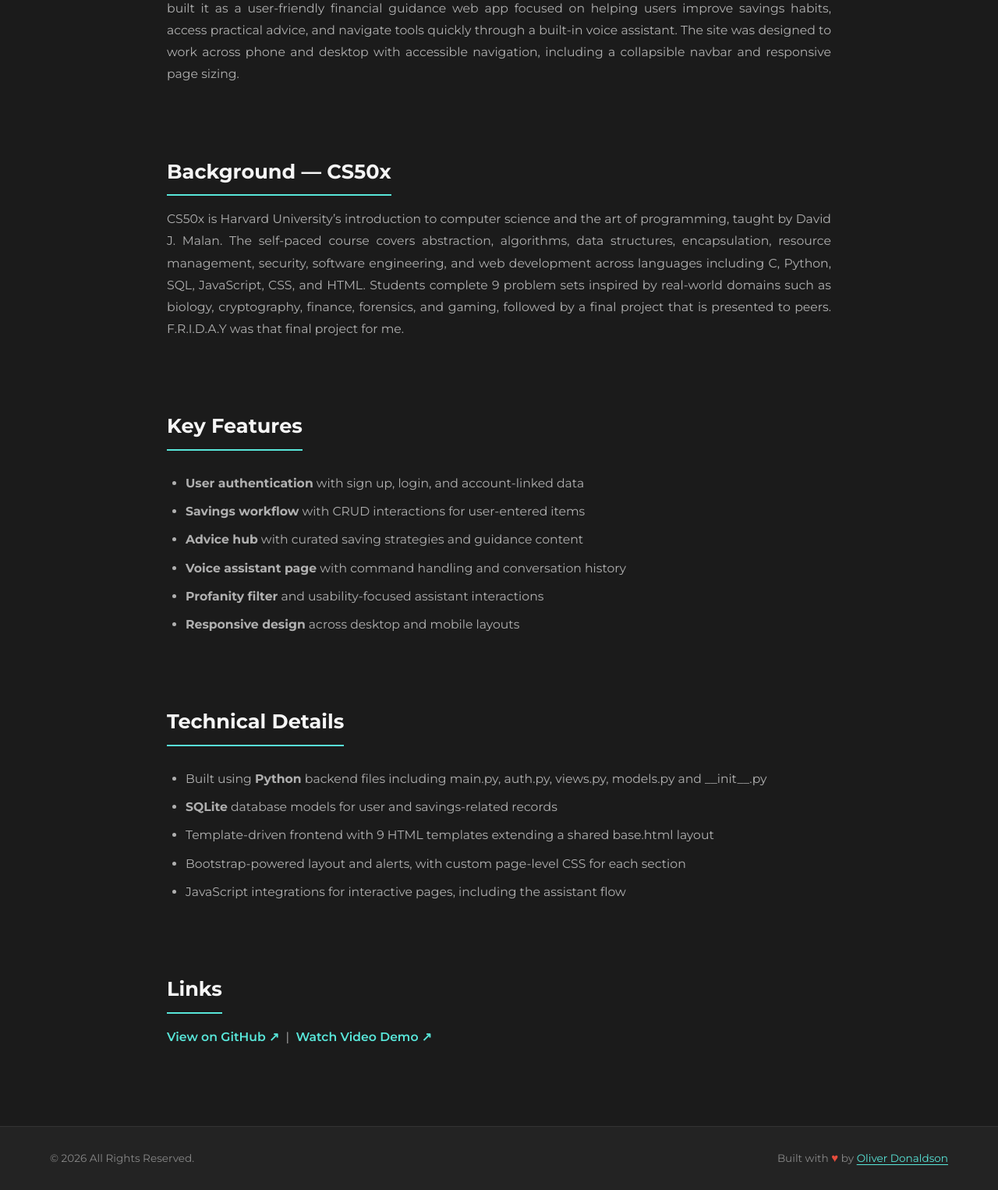
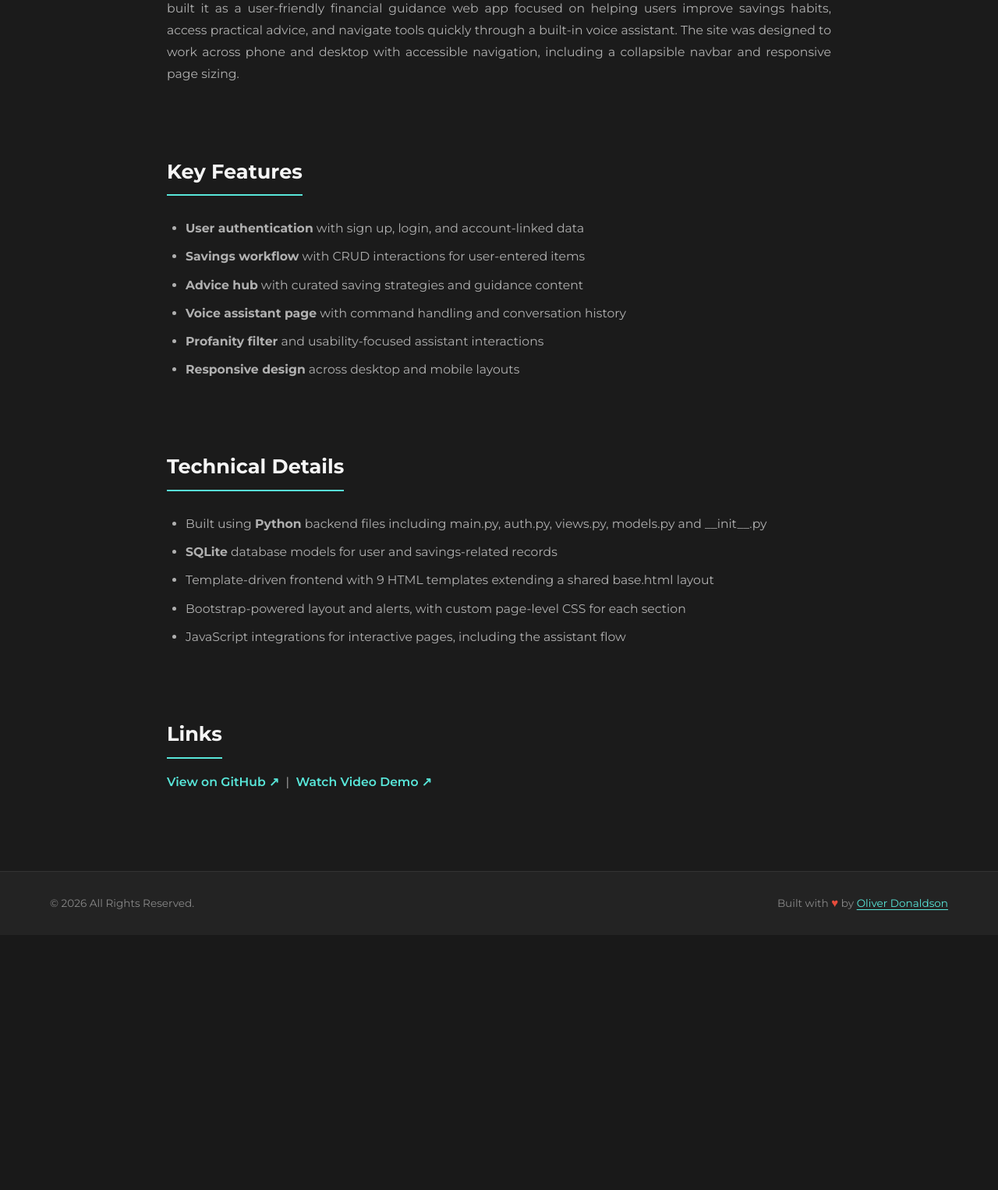
Before and after one commit to OliverDonaldson/portfolio, a Flask app: page /project/data-visualization-dashboard/ in a window 1280 px wide. Shown: the part 528-2054 px from the top of the page at 78% size. After the commit the page ends 1695 px from the top, so only its background shows below. Run offline with Flask 3, Linux system fonts and the light colour scheme.

Commit message:
feat: remove background section from data visualization dashboard

```diff
--- a/templates/projects/data-visualization-dashboard.html
+++ b/templates/projects/data-visualization-dashboard.html
@@ -42,18 +42,6 @@
     </section>
 
     <section>
-        <h2>Background &mdash; CS50x</h2>
-        <p style="text-align: justify;">
-            CS50x is Harvard University&rsquo;s introduction to computer science and the art of programming,
-            taught by David J. Malan. The self-paced course covers abstraction, algorithms, data structures,
-            encapsulation, resource management, security, software engineering, and web development across
-            languages including C, Python, SQL, JavaScript, CSS, and HTML. Students complete 9 problem sets
-            inspired by real-world domains such as biology, cryptography, finance, forensics, and gaming,
-            followed by a final project that is presented to peers. F.R.I.D.A.Y was that final project for me.
-        </p>
-    </section>
-
-    <section>
         <h2>Key Features</h2>
         <ul>
             <li><strong>User authentication</strong> with sign up, login, and account-linked data</li>
```
Also changed, not shown: docs/project/data-visualization-dashboard/index.html (+0 -12 lines).
